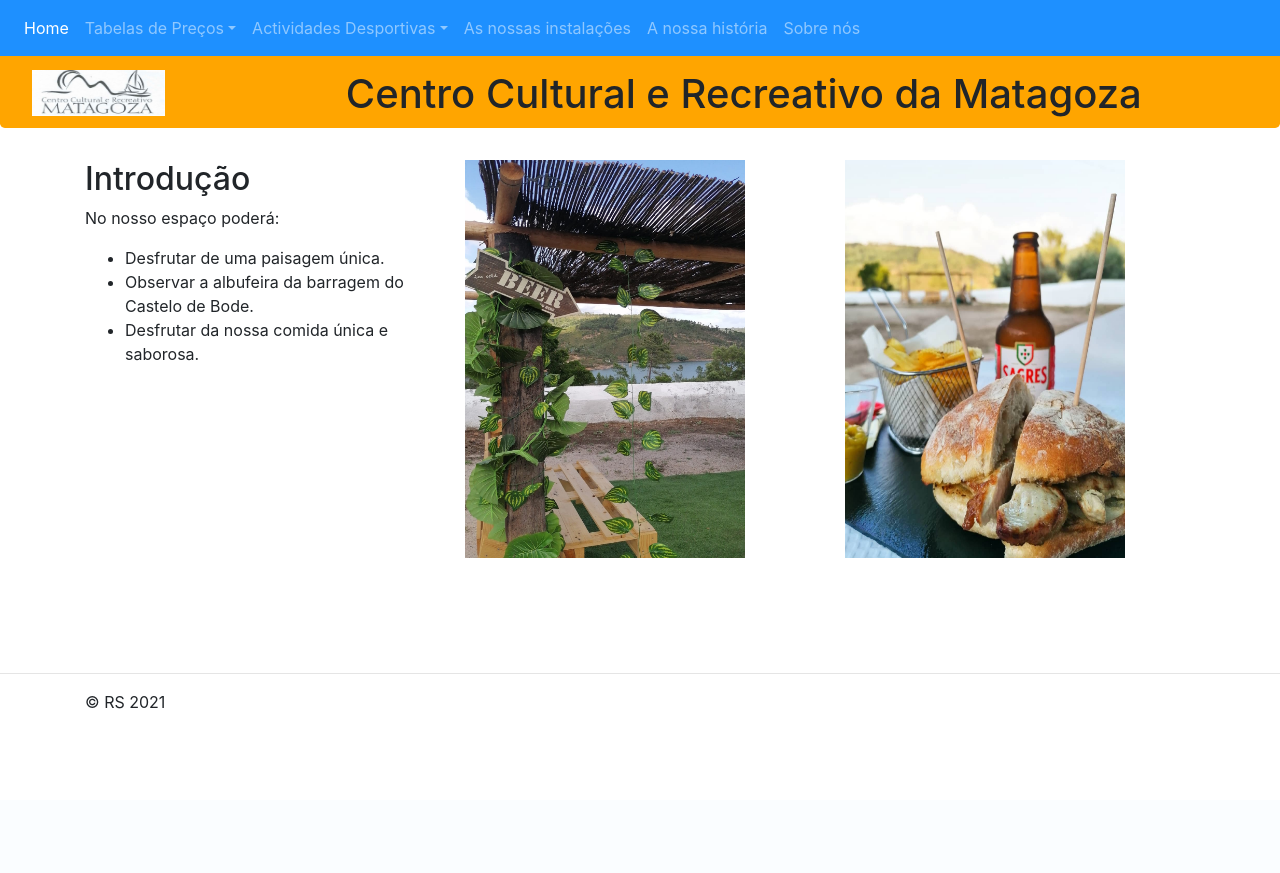
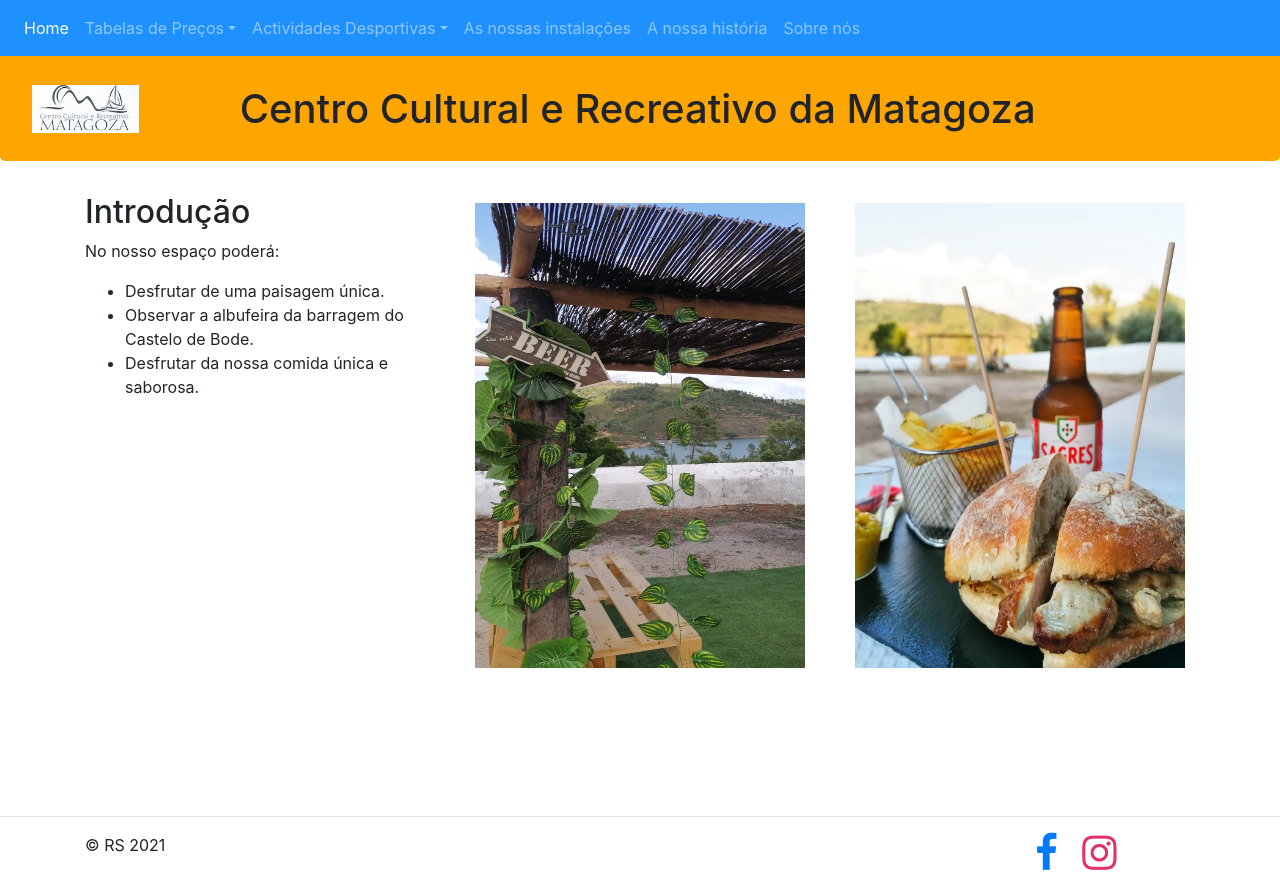
Before and after one commit to Ricardo-Santos-21904332/Website-Centro-Cultural-e-Recreativo-Da-Matagoza, a Django app: page / in a window 1280 px wide. Before the commit the page ends 709 px from the top, so only its background shows below. Run offline with Django 3.2, Linux system fonts and the light colour scheme; some libraries are stand-ins or nearby versions.

Commit message:
Melhorias página inicial

```diff
--- a/website/templates/website/index.html
+++ b/website/templates/website/index.html
@@ -19,10 +19,10 @@
     </div>
     <div class="col-md-4">
         {% load static %}
-        <img src=" {% static 'website/images/esplanada.jpeg' %}" alt="" width="80%" height="80%">
+        <img src=" {% static 'website/images/esplanada.jpeg' %}" alt="" width="100%" height="80%" style="padding: 10px">
     </div>
     <div class="col-md-4">
         {% load static %}
-        <img src=" {% static 'website/images/hamburger.jpeg' %}" alt="" width="80%" height="80%">
+        <img src=" {% static 'website/images/hamburger.jpeg' %}" alt="" width="100%" height="80%" style="padding: 10px">
     </div>
 {% endblock main %}
--- a/website/templates/website/layout.html
+++ b/website/templates/website/layout.html
@@ -25,7 +25,9 @@
 
 <body>
 
-<nav class="navbar navbar-expand-md navbar-dark fixed-top mobile-nofixed" style="background-color: dodgerblue">
+<link rel="stylesheet" href="https://cdnjs.cloudflare.com/ajax/libs/font-awesome/4.7.0/css/font-awesome.min.css">
+
+<nav class="navbar navbar-expand-md navbar-dark fixed-top mobile-nofixed" style="background-color: dodgerblue;">
     <button class="navbar-toggler" type="button" data-toggle="collapse" data-target="#navbarsExampleDefault"
             aria-controls="navbarsExampleDefault" aria-expanded="false" aria-label="Toggle navigation">
         <span class="navbar-toggler-icon"></span>
@@ -67,15 +69,14 @@
 
 <main role="main">
     <!-- Main jumbotron for a primary marketing message or call to action -->
-    <div class="jumbotron" style="padding-bottom: 0;padding-top: 70px;background-color: orange">
+    <div class="jumbotron" style="padding-bottom: 20px;padding-top: 85px;background-color: orange">
         <div class="row">
             <div class="col-md-2">
                 {% load static %}
-                <img src=" {% static 'website/images/logo.jpg' %}" alt="" width="75%" height="80%">
+                <img src=" {% static 'website/images/logo.jpg' %}" alt="" width="60%" height="85%">
             </div>
-
-            <div class="col-md-10">
-                <h1 style="text-align: center">Centro Cultural e Recreativo da Matagoza</h1>
+            <div class="col-md-8">
+                <h1 style="text-align: left">Centro Cultural e Recreativo da Matagoza</h1>
             </div>
         </div>
     </div>
@@ -98,7 +99,17 @@
 </main>
 
 <footer class="container">
-    <p>&copy; RS 2021</p>
+    <div class="row">
+        <div class="col-md-10">
+            <p style="display: inline;">&copy; RS 2021 </p>
+        </div>
+        <div class="col-md-2">
+            <a href="https://www.facebook.com/pages/category/Sports---Recreation/ccmatagoza-103032358666282/"
+               class="fa fa-facebook" target="_blank" style="display: inline;font-size: 40px;"></a>
+            <a href="https://www.instagram.com/c.c.matagoza/?utm_medium=copy_link" class="fa fa-instagram"
+               target="_blank" style="display: inline;font-size: 40px; padding-left: 20px;color:#E1306C;"></a>
+        </div>
+    </div>
 </footer>
 
 <!-- Bootstrap core JavaScript
```
Also changed, not shown: website/static/website/images/logo.jpg.
